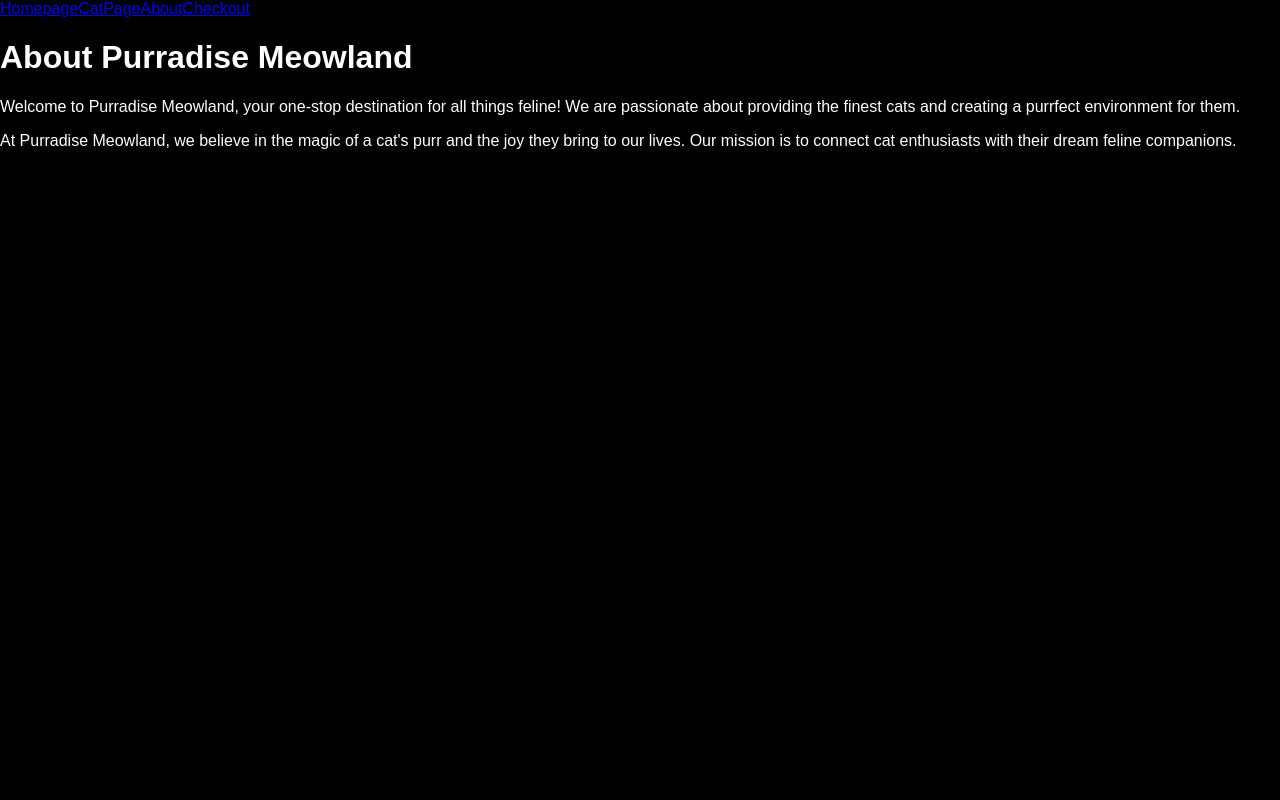
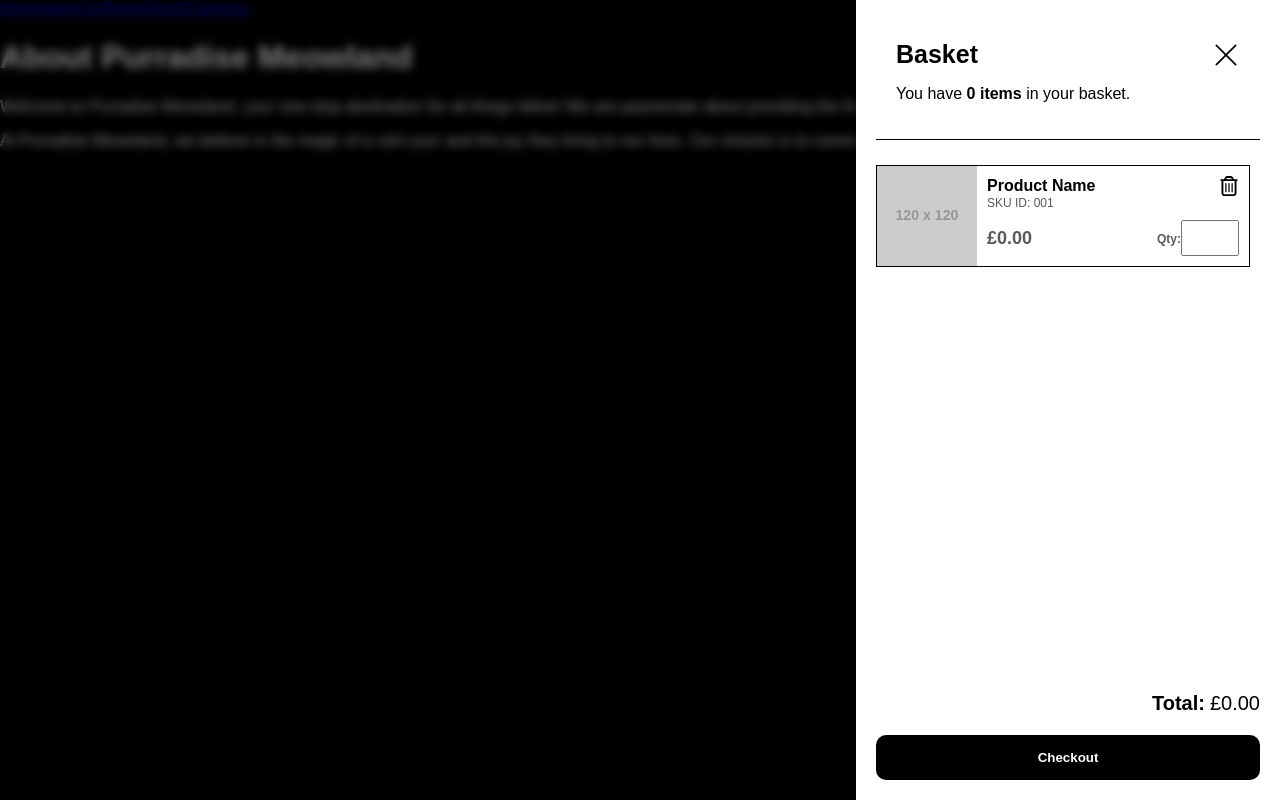
Before and after one commit to latham91/cn-cats4lyf, a React (Vite) app: page /About in a window 1280 px wide. Built offline with nearby package versions, Linux system fonts and the light colour scheme.

Commit message:
Added animation to slider, changed icon because of bug with font awesome one, added toggleBasket function so we can close the slider

```diff
--- a/src/App.jsx
+++ b/src/App.jsx
@@ -1,12 +1,22 @@
+import "./App.css";
 import { Route, Routes } from "react-router-dom";
-import "./App.css";
+import { useState } from "react";
+
+// Component Imports
 import Homepage from "./pages/Homepage";
 import CatPage from "./pages/CatPage";
 import CheckOut from "./pages/CheckOut";
 import NavBar from "./components/NavBar";
 import AboutUs from "./pages/About";
+import BasketSlider from "./components/BasketSlider";
 
 export default function App() {
+    const [toggleBasket, setToggleBasket] = useState(true);
+
+    const handleToggleBasket = () => {
+        setToggleBasket(!toggleBasket);
+    };
+
     return (
         <>
             <NavBar />
@@ -16,6 +26,7 @@ export default function App() {
                 <Route path="/About" element={<AboutUs />} />
                 <Route path="/Checkout" element={<CheckOut />} />
             </Routes>
+            {toggleBasket && <BasketSlider toggleBasket={handleToggleBasket} />}
         </>
     );
 }
--- a/src/components/BasketSlider.css
+++ b/src/components/BasketSlider.css
@@ -17,6 +17,7 @@
     background-color: white;
     width: 30%;
     padding: 20px;
+    color: black;
 
     box-shadow: 0px 0px 10px rgba(0, 0, 0, 0.8);
 }
@@ -87,3 +88,35 @@
 ::-webkit-scrollbar-track {
     background: transparent;
 }
+
+/* ANIMATION CLASSES */
+.slideIn {
+    animation: slideIn 300ms ease-in-out;
+}
+
+.slideOut {
+    animation: slideOut 300ms ease-in-out;
+}
+
+/* ANIMATION KEYFRAMES */
+@keyframes slideIn {
+    from {
+        transform: translateX(100%);
+        opacity: 0;
+    }
+    to {
+        transform: translateX(0);
+        opacity: 1;
+    }
+}
+
+@keyframes slideOut {
+    from {
+        transform: translateX(0);
+        opacity: 1;
+    }
+    to {
+        transform: translateX(100%);
+        opacity: 0;
+    }
+}
--- a/src/components/BasketSlider.jsx
+++ b/src/components/BasketSlider.jsx
@@ -1,16 +1,34 @@
+import "./BasketSlider.css";
+import PropTypes from "prop-types";
+import { BsXLg } from "react-icons/bs";
+import { useState, useRef } from "react";
+
+// Component Imports
 import BasketItem from "./BasketItem";
-import "./BasketSlider.css";
 
-import { FaXmark } from "react-icons/fa6";
+export default function BasketSlider({ toggleBasket }) {
+    const [slideIn, setSlideIn] = useState(false);
+    const sliderBg = useRef();
 
-export default function BasketSlider() {
+    const handleCloseSlider = (e) => {
+        // If user clicks on the slider background or the X icon, close the basket
+        if (e.target === sliderBg.current || e.target.classList.contains("sliderClose")) {
+            setSlideIn(!slideIn);
+
+            setTimeout(() => {
+                toggleBasket();
+            }, 250);
+        }
+        return;
+    };
     return (
-        <div className="sliderBackground">
-            <div className="sliderContent">
+        <div ref={sliderBg} onClick={(e) => handleCloseSlider(e)} className="sliderBackground">
+            <div className={`sliderContent ${slideIn ? "slideOut" : "slideIn"}`}>
                 <div className="sliderHeader">
                     <div className="sliderHeader_title">
                         <h3>Basket</h3>
-                        <FaXmark size={28} className="sliderClose" />
+
+                        <BsXLg className="sliderClose" onClick={(e) => handleCloseSlider(e)} size={28} />
                     </div>
                     <p>
                         You have <strong>0 items</strong> in your basket.
@@ -30,3 +48,7 @@ export default function BasketSlider() {
         </div>
     );
 }
+
+BasketSlider.propTypes = {
+    toggleBasket: PropTypes.func.isRequired,
+};
--- a/src/components/NavBar.jsx
+++ b/src/components/NavBar.jsx
@@ -1,5 +1,4 @@
 import { Link } from "react-router-dom";
-
 import Logo from "../images/Logo.png";
 
 export default function NavBar() {
```
Also changed, not shown: src/index.css (line endings or trailing spaces).
